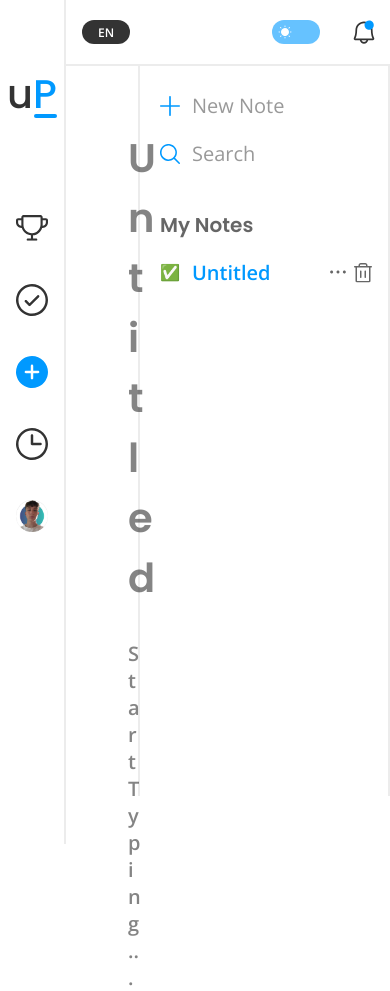
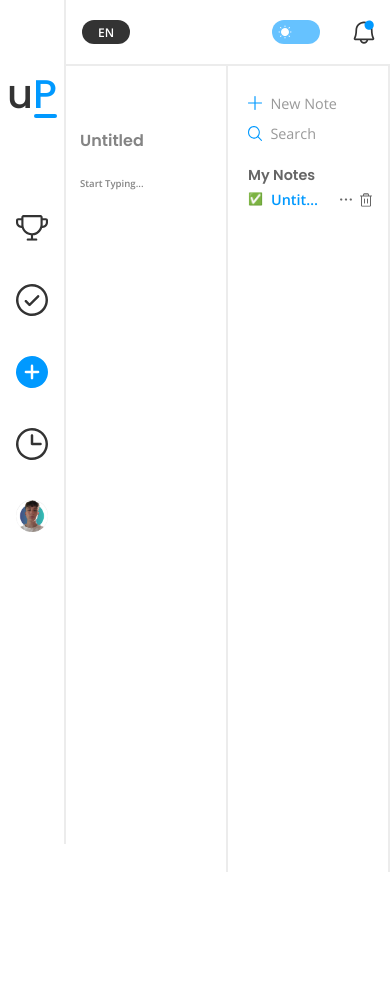
Before and after one commit to HonzaJeMocDobrej/uPeak, a React (Vite) app in the folder client/: page /notes in a window 390 px wide. After the commit the page ends 844 px from the top, so only its background shows below. Built offline with nearby package versions, Linux system fonts and the light colour scheme.

Commit message:
Notes - Responsivness done, still need to fix the overflow int the main div.

```diff
--- a/client/src/components/NotesRightMenu.jsx
+++ b/client/src/components/NotesRightMenu.jsx
@@ -31,8 +31,8 @@ const NotesRightMenu = (props) => {
                         <p>{noteNames === '' ? 'Untitled' : noteNames }</p>
                     </div>
                     <div className="rightCont">
-                        <img src={threeDots} alt="" />
-                        <img src={binBlack} alt="" />
+                        <img className='threeDots' src={threeDots} alt="" />
+                        <img className='bin' src={binBlack} alt="" />
                     </div>
                 </div>
             </div>
--- a/client/src/pages/Notes.jsx
+++ b/client/src/pages/Notes.jsx
@@ -43,6 +43,7 @@ function Notes(props) {
 
 const handleCusorPostion = (index, ref) => {
   ref.current.focus()
+    setHeadlineFocused(true)
 }
 
 useEffect(() => {
@@ -100,6 +101,8 @@ useEffect(() => {
         if (e.keyCode === 27) {
           notesRef.current.blur()
           headlineRef.current.blur()
+          setHeadlineFocused(false)
+          setNotesFocused(false)
         }
 
       }
--- a/client/src/styles/_notes.scss
+++ b/client/src/styles/_notes.scss
@@ -50,6 +50,18 @@
   margin: 2rem 2rem 0 4rem;
   outline: none;
 
+  @media (max-width: 1000px) {
+    margin: 2rem 2rem 0 3rem;
+    width: calc(100% - 3rem - 10%);
+    font-size: .9rem;
+}
+
+@media (max-width: 480px) {
+  font-size: .6rem;
+  margin: 1.5rem 1rem 0 1rem;
+  width: calc(100% - 1rem - 10%);
+}
+
 }
 
 [contenteditable=true]:empty:not(:focus):before{
@@ -68,5 +80,25 @@
     outline: none;
     word-break: break-all;
     margin: 4rem 2rem 0 4rem;
-    width: calc(100% - 15.5rem - 20%)
+    width: calc(100% - 15.5rem - 20%);
+
+    @media (max-width: 1000px) {
+      margin: 4rem 2rem 0 3rem;
+      width: calc(100% - 3rem - 10%);
+      font-size: 1.75rem;
+  }
+
+  @media (max-width: 480px) {
+    font-size: 1rem;
+    margin: 4rem 1rem 0 1rem;
+    width: calc(100% - 1rem - 10%);
+  }
+
 }
+
+.notesCont {
+  @media (max-width: 1000px) {
+    width: calc(100% - 10rem);
+}
+
+}
--- a/client/src/styles/_notesMenu.scss
+++ b/client/src/styles/_notesMenu.scss
@@ -11,6 +11,36 @@
   border-left: 2px solid rgba(51, 51, 51, 0.09);
   position: fixed;
   right: 0rem;
+  overflow-y: auto;
+
+  @media (max-width: 1000px) {
+    width: 10rem;
+    gap: 1.5rem;
+  }
+
+  @media (max-width: 480px) {
+    height: calc(100vh - 4rem);
+}
+
+& {
+  scrollbar-width: thin;
+  scrollbar-color: rgba(#0099FF, 0.3) #ffffff;
+}
+
+/* Chrome, Edge, and Safari */
+&::-webkit-scrollbar {
+  width: 16px;
+}
+
+&::-webkit-scrollbar-track {
+  background: #ffffff;
+}
+
+&::-webkit-scrollbar-thumb {
+  background-color: rgb(234, 247, 255);
+  border-radius: 10px;
+  border: 3px solid #ffffff;
+}
 
   .topCont {
     display: flex;
@@ -18,12 +48,21 @@
     align-items: flex-start;
     gap: 1.25rem;
     align-self: stretch;
+
+    @media (max-width: 1000px) {
+      gap: .5rem;
+  }
+
     .item {
       display: flex;
       padding: 0.25rem 0rem 0.25rem 1.25rem;
       align-items: center;
       gap: 0.75rem;
       align-self: stretch;
+
+      @media (max-width: 1000px) {
+        gap: .5rem;
+    }
 
       p {
         margin: 0;
@@ -32,11 +71,19 @@
         font-size: 1.25rem;
         font-style: normal;
         font-weight: 400;
-        line-height: 93.682%; /* 1.40525rem */
+        line-height: 93.682%;
+
+        @media (max-width: 1000px) {
+          font-size: .9rem;
+      }
       }
 
       img {
         height: 1.25rem;
+
+        @media (max-width: 1000px) {
+          height: .9rem;
+      }
       }
     }
   }
@@ -47,6 +94,11 @@
     align-items: flex-start;
     gap: 1.5rem;
     align-self: stretch;
+    padding-bottom: 1.75rem;
+
+    @media (max-width: 1000px) {
+      gap: .5rem;
+    }
 
     .myNotes {
       padding-left: 1.25rem;
@@ -57,6 +109,10 @@
       font-style: normal;
       font-weight: 600;
       line-height: 93.682%; /* 1.40525rem */
+
+      @media (max-width: 1000px) {
+        font-size: .9rem;
+      }
     }
 
     .notesList {
@@ -66,10 +122,22 @@
       align-items: center;
       align-self: stretch;
 
+
+
       .leftCont {
         display: flex;
         align-items: center;
         gap: 0.75rem;
+
+        @media (max-width: 1000px) {
+          gap: .5rem;
+        }
+
+        span {
+          @media (max-width: 1000px) {
+            font-size: .75rem;
+          }
+        }
 
         p {
           color: #09f;
@@ -82,6 +150,11 @@
           overflow: hidden;
           text-overflow: ellipsis;
           width: 100px;
+
+          @media (max-width: 1000px) {
+            font-size: .9rem;
+            width: 50px;
+          }
         }
       }
 
@@ -89,6 +162,18 @@
         display: flex;
         align-items: center;
         gap: 0.5rem;
+
+        .threeDots {
+          @media (max-width: 1000px) {
+            height: 3px;
+          }
+        }
+
+        .bin {
+          @media (max-width: 1000px) {
+            height: .9rem;
+          }
+        }
       }
     }
   }
--- a/client/src/styles/styles.css
+++ b/client/src/styles/styles.css
@@ -1840,6 +1840,34 @@ main .todoConts .dropdownPlaceholder {
   border-left: 2px solid rgba(51, 51, 51, 0.09);
   position: fixed;
   right: 0rem;
+  overflow-y: auto;
+  /* Chrome, Edge, and Safari */
+}
+@media (max-width: 1000px) {
+  .notesMenu {
+    width: 10rem;
+    gap: 1.5rem;
+  }
+}
+@media (max-width: 480px) {
+  .notesMenu {
+    height: calc(100vh - 4rem);
+  }
+}
+.notesMenu {
+  scrollbar-width: thin;
+  scrollbar-color: rgba(0, 153, 255, 0.3) #ffffff;
+}
+.notesMenu::-webkit-scrollbar {
+  width: 16px;
+}
+.notesMenu::-webkit-scrollbar-track {
+  background: #ffffff;
+}
+.notesMenu::-webkit-scrollbar-thumb {
+  background-color: rgb(234, 247, 255);
+  border-radius: 10px;
+  border: 3px solid #ffffff;
 }
 .notesMenu .topCont {
   display: flex;
@@ -1848,12 +1876,22 @@ main .todoConts .dropdownPlaceholder {
   gap: 1.25rem;
   align-self: stretch;
 }
+@media (max-width: 1000px) {
+  .notesMenu .topCont {
+    gap: 0.5rem;
+  }
+}
 .notesMenu .topCont .item {
   display: flex;
   padding: 0.25rem 0rem 0.25rem 1.25rem;
   align-items: center;
   gap: 0.75rem;
   align-self: stretch;
+}
+@media (max-width: 1000px) {
+  .notesMenu .topCont .item {
+    gap: 0.5rem;
+  }
 }
 .notesMenu .topCont .item p {
   margin: 0;
@@ -1862,10 +1900,20 @@ main .todoConts .dropdownPlaceholder {
   font-size: 1.25rem;
   font-style: normal;
   font-weight: 400;
-  line-height: 93.682%; /* 1.40525rem */
+  line-height: 93.682%;
+}
+@media (max-width: 1000px) {
+  .notesMenu .topCont .item p {
+    font-size: 0.9rem;
+  }
 }
 .notesMenu .topCont .item img {
   height: 1.25rem;
+}
+@media (max-width: 1000px) {
+  .notesMenu .topCont .item img {
+    height: 0.9rem;
+  }
 }
 .notesMenu .bottomCont {
   display: flex;
@@ -1873,6 +1921,12 @@ main .todoConts .dropdownPlaceholder {
   align-items: flex-start;
   gap: 1.5rem;
   align-self: stretch;
+  padding-bottom: 1.75rem;
+}
+@media (max-width: 1000px) {
+  .notesMenu .bottomCont {
+    gap: 0.5rem;
+  }
 }
 .notesMenu .bottomCont .myNotes {
   padding-left: 1.25rem;
@@ -1884,6 +1938,11 @@ main .todoConts .dropdownPlaceholder {
   font-weight: 600;
   line-height: 93.682%; /* 1.40525rem */
 }
+@media (max-width: 1000px) {
+  .notesMenu .bottomCont .myNotes {
+    font-size: 0.9rem;
+  }
+}
 .notesMenu .bottomCont .notesList {
   display: flex;
   padding: 0rem 1rem 0rem 1.25rem;
@@ -1895,6 +1954,16 @@ main .todoConts .dropdownPlaceholder {
   display: flex;
   align-items: center;
   gap: 0.75rem;
+}
+@media (max-width: 1000px) {
+  .notesMenu .bottomCont .notesList .leftCont {
+    gap: 0.5rem;
+  }
+}
+@media (max-width: 1000px) {
+  .notesMenu .bottomCont .notesList .leftCont span {
+    font-size: 0.75rem;
+  }
 }
 .notesMenu .bottomCont .notesList .leftCont p {
   color: #09f;
@@ -1908,10 +1977,26 @@ main .todoConts .dropdownPlaceholder {
   text-overflow: ellipsis;
   width: 100px;
 }
+@media (max-width: 1000px) {
+  .notesMenu .bottomCont .notesList .leftCont p {
+    font-size: 0.9rem;
+    width: 50px;
+  }
+}
 .notesMenu .bottomCont .notesList .rightCont {
   display: flex;
   align-items: center;
   gap: 0.5rem;
+}
+@media (max-width: 1000px) {
+  .notesMenu .bottomCont .notesList .rightCont .threeDots {
+    height: 3px;
+  }
+}
+@media (max-width: 1000px) {
+  .notesMenu .bottomCont .notesList .rightCont .bin {
+    height: 0.9rem;
+  }
 }
 
 .inputP {
@@ -1928,6 +2013,20 @@ main .todoConts .dropdownPlaceholder {
   transition: 500ms;
   margin: 2rem 2rem 0 4rem;
   outline: none;
+}
+@media (max-width: 1000px) {
+  .inputP {
+    margin: 2rem 2rem 0 3rem;
+    width: calc(100% - 3rem - 10%);
+    font-size: 0.9rem;
+  }
+}
+@media (max-width: 480px) {
+  .inputP {
+    font-size: 0.6rem;
+    margin: 1.5rem 1rem 0 1rem;
+    width: calc(100% - 1rem - 10%);
+  }
 }
 
 [contenteditable=true]:empty:not(:focus):before {
@@ -1947,6 +2046,26 @@ main .todoConts .dropdownPlaceholder {
   word-break: break-all;
   margin: 4rem 2rem 0 4rem;
   width: calc(100% - 15.5rem - 20%);
+}
+@media (max-width: 1000px) {
+  .notesHeadline {
+    margin: 4rem 2rem 0 3rem;
+    width: calc(100% - 3rem - 10%);
+    font-size: 1.75rem;
+  }
+}
+@media (max-width: 480px) {
+  .notesHeadline {
+    font-size: 1rem;
+    margin: 4rem 1rem 0 1rem;
+    width: calc(100% - 1rem - 10%);
+  }
+}
+
+@media (max-width: 1000px) {
+  .notesCont {
+    width: calc(100% - 10rem);
+  }
 }
 
 .pomodoroCont {
```
Also changed, not shown: 1 other file (tests, documents, lock files or other folders).
